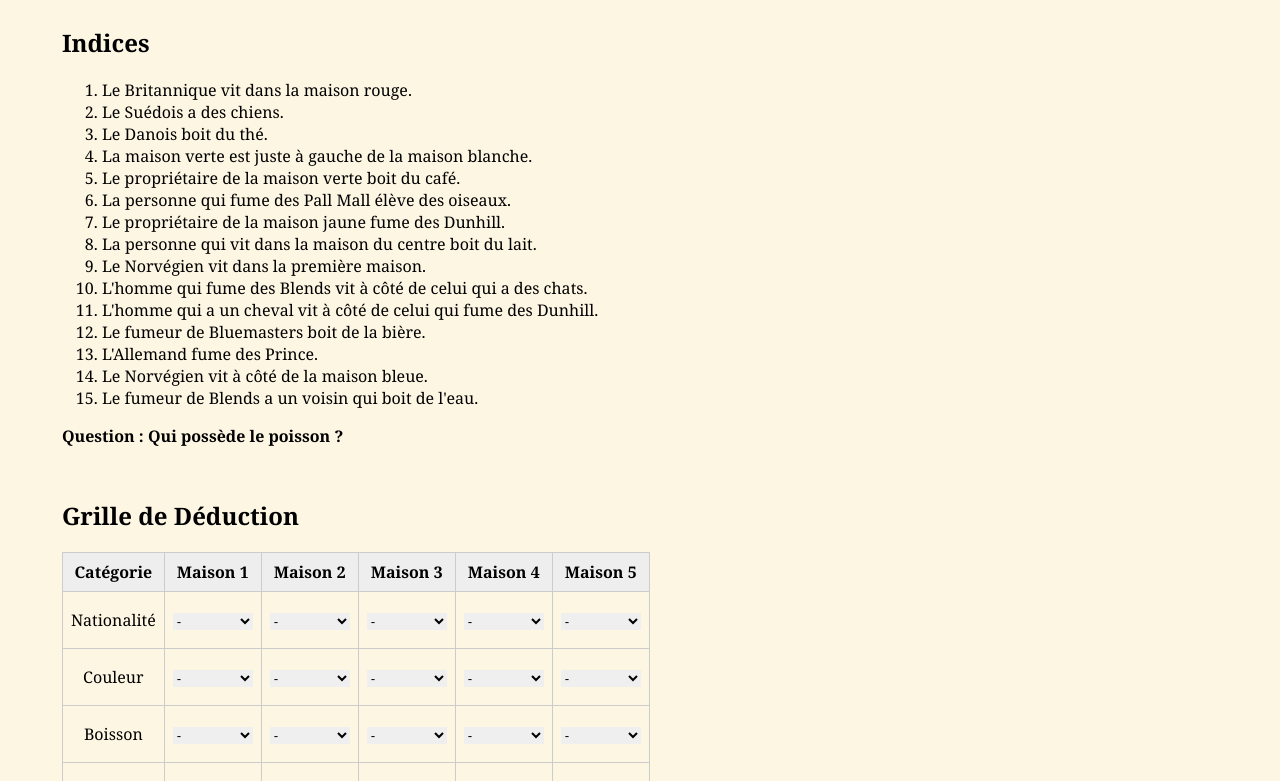
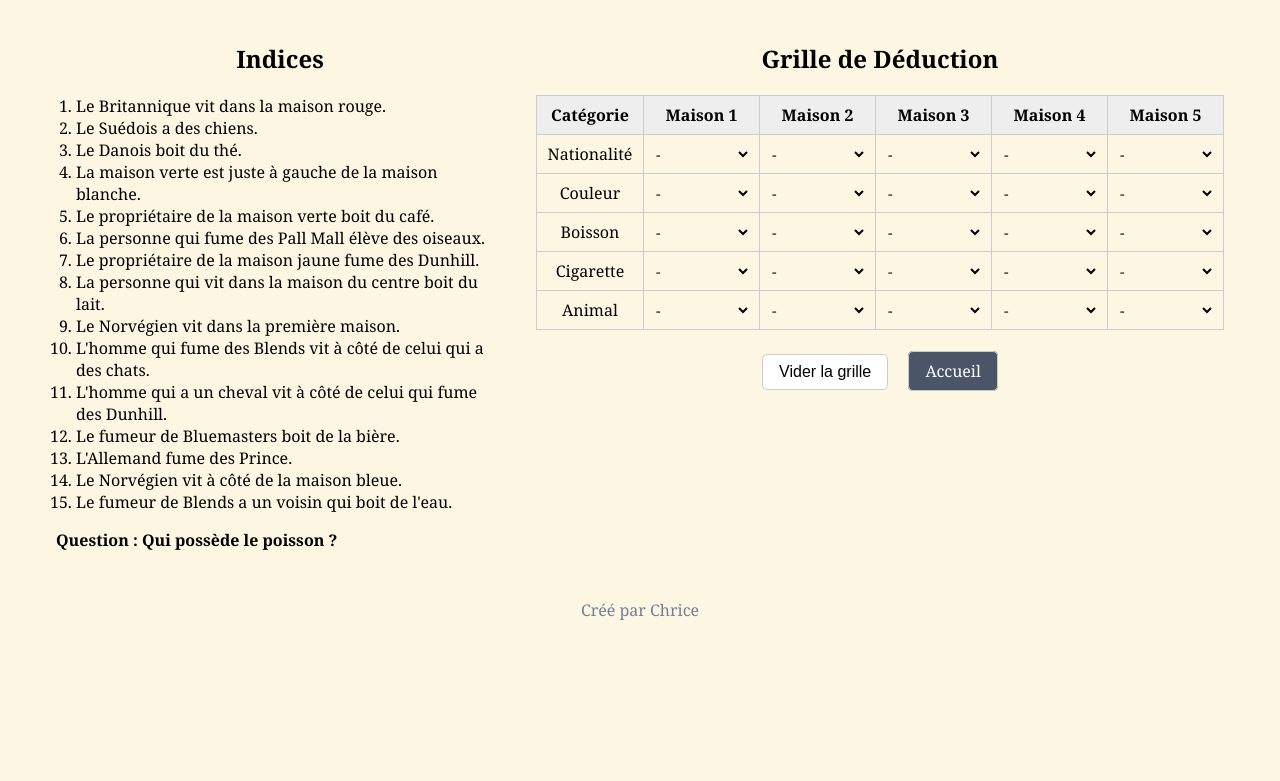
Before and after one commit to chrice999/MiniJeu, a plain HTML site: page jeu-einstein/index.html in a window 1280 px wide. Shown: the part 104-885 px from the top of the page. After the commit the page ends 800 px from the top, so only its background shows below. Drawn offline with Linux system fonts and the light colour scheme.

Commit message:
Update index.html

```diff
--- a/jeu-einstein/index.html
+++ b/jeu-einstein/index.html
@@ -5,17 +5,82 @@
     <meta name="viewport" content="width=device-width, initial-scale=1.0">
     <title>Jeu : L'Énigme d'Einstein</title>
     <style>
-        body { font-family: 'Georgia', serif; display: flex; flex-direction: column; align-items: center; background-color: #fdf6e3; }
-        .container { display: flex; flex-wrap: wrap; max-width: 1200px; }
-        .clues { width: 100%; md:width: 40%; padding: 1rem; }
-        .grid-area { width: 100%; md:width: 60%; padding: 1rem; }
-        #deduction-grid { border-collapse: collapse; }
-        #deduction-grid th, #deduction-grid td { border: 1px solid #ccc; padding: 0.5rem; text-align: center; }
-        #deduction-grid th { background-color: #eee; }
-        .category-header { writing-mode: vertical-rl; text-orientation: mixed; }
-        .grid-cell { width: 80px; height: 40px; }
-        .grid-cell select { width: 100%; border: none; }
-        .controls button, .controls a { font-size: 1rem; padding: 0.5rem 1rem; margin: 0.5rem; border-radius: 5px; border: 1px solid #ccc; cursor: pointer; }
+        body {
+            font-family: 'Georgia', serif;
+            display: flex;
+            flex-direction: column;
+            align-items: center;
+            background-color: #fdf6e3;
+            padding: 1rem;
+            box-sizing: border-box;
+        }
+        h1, h2 {
+            text-align: center;
+        }
+        .container {
+            display: flex;
+            flex-direction: column; /* Par défaut, les éléments sont empilés verticalement */
+            width: 100%;
+            max-width: 1200px;
+        }
+        .clues, .grid-area {
+            width: 100%;
+            padding: 1rem;
+            box-sizing: border-box;
+        }
+        .clues ol {
+            padding-left: 20px;
+        }
+        .grid-area {
+            overflow-x: auto; /* Permet de faire défiler la grille horizontalement sur mobile */
+        }
+        #deduction-grid {
+            border-collapse: collapse;
+            width: 100%;
+        }
+        #deduction-grid th, #deduction-grid td {
+            border: 1px solid #ccc;
+            padding: 0.5rem;
+            text-align: center;
+            min-width: 90px; /* Assure une largeur minimale pour la lisibilité */
+        }
+        #deduction-grid th {
+            background-color: #eee;
+        }
+        .grid-cell select {
+            width: 100%;
+            border: none;
+            background: transparent;
+            font-size: 0.9rem;
+            font-family: 'Georgia', serif;
+        }
+        .controls {
+            text-align: center;
+            margin-top: 1rem;
+        }
+        .controls button, .controls a {
+            font-size: 1rem;
+            padding: 0.5rem 1rem;
+            margin: 0.5rem;
+            border-radius: 5px;
+            border: 1px solid #ccc;
+            cursor: pointer;
+            background-color: white;
+        }
+
+        /* Pour les écrans plus larges (tablettes et ordinateurs) */
+        @media (min-width: 768px) {
+            .container {
+                flex-direction: row; /* Côte à côte sur les grands écrans */
+                align-items: flex-start;
+            }
+            .clues {
+                width: 40%;
+            }
+            .grid-area {
+                width: 60%;
+            }
+        }
     </style>
 </head>
 <body>
```
